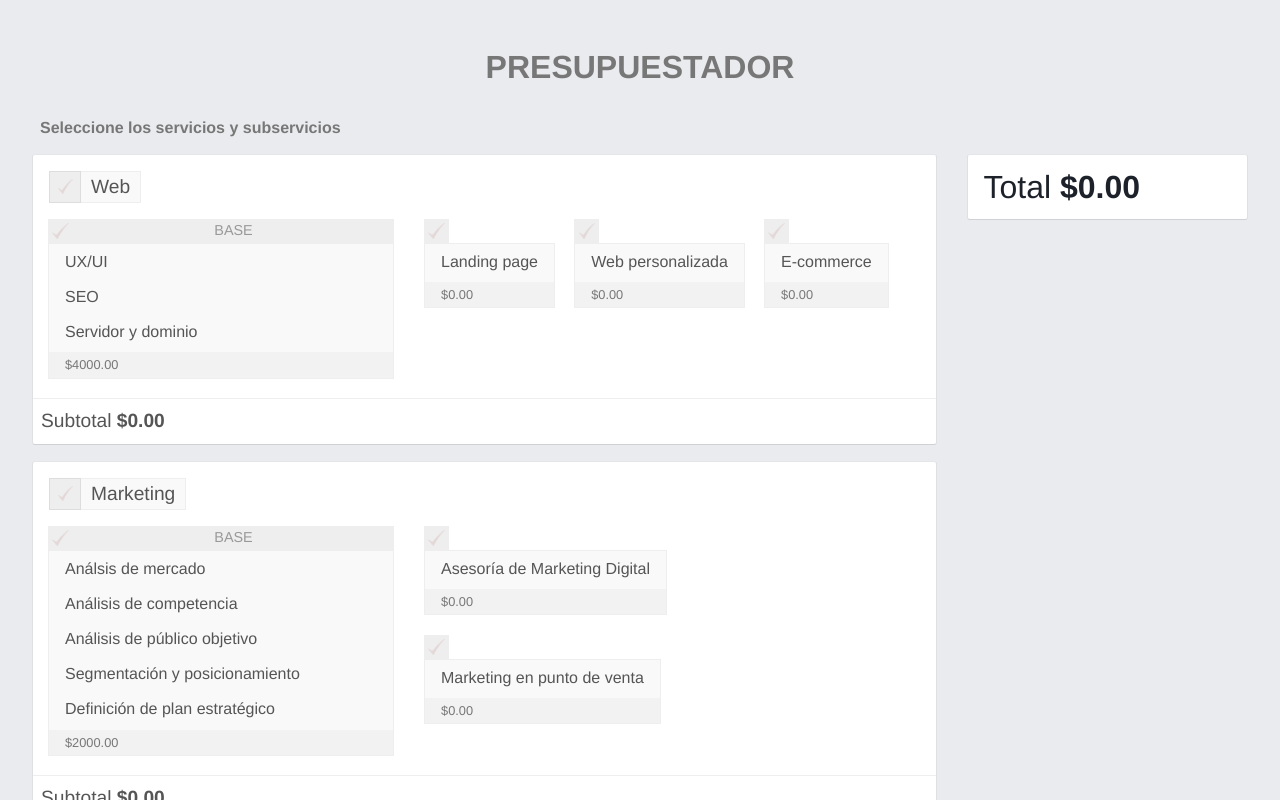
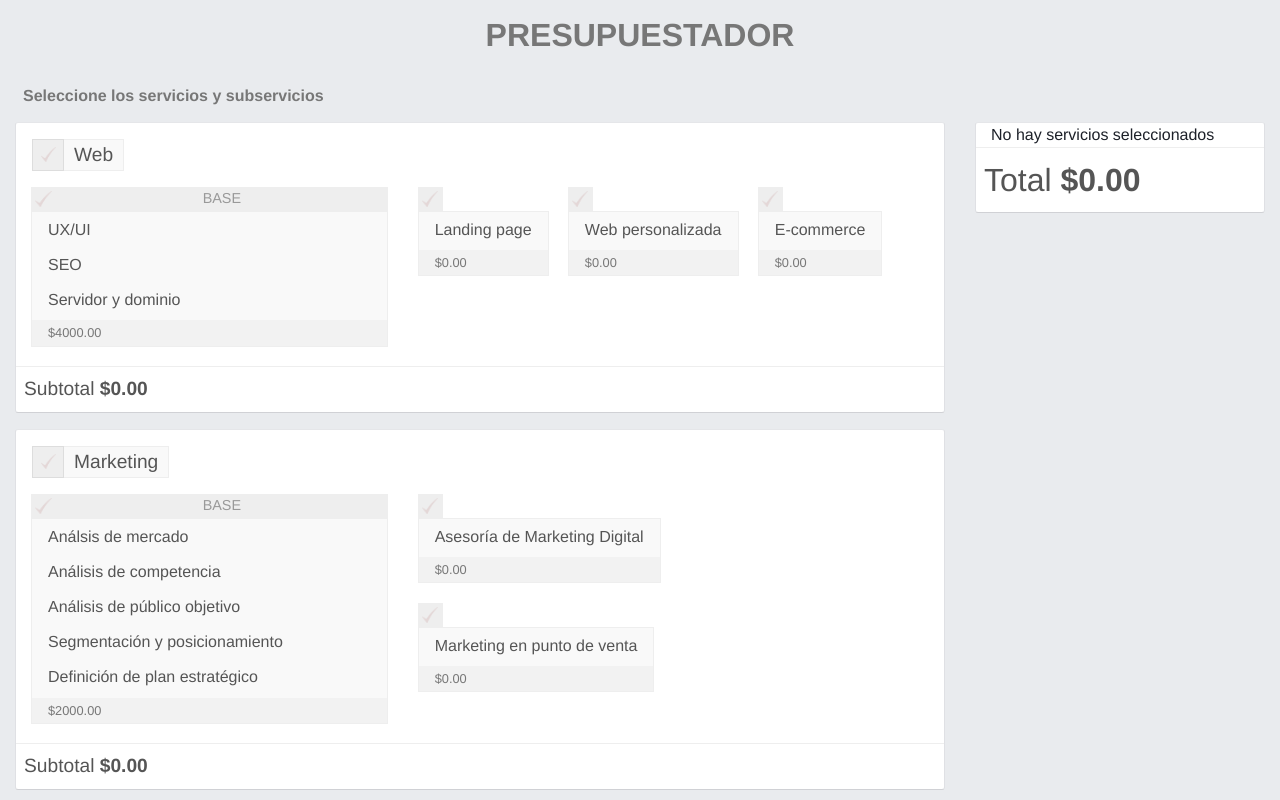
Before and after one commit to aboglioli/presupuestador, an Angular app: page / in a window 1280 px wide. Shown: the top 800 px of the page. Built offline with nearby package versions, Linux system fonts and the light colour scheme.

Commit message:
TotalComponent should show a summary of selected services

```diff
--- a/src/app/app.component.html
+++ b/src/app/app.component.html
@@ -1,12 +1,17 @@
+<div class="container-fluid">
   <header class="header">
     <h1>PRESUPUESTADOR</h1>
   </header>
 
   <app-services [services]="services"></app-services>
-<app-contact (contactData)="contactData = $event"></app-contact>
+  <app-contact
+    (contactData)="contactData = $event"
+    (contactValid)="contactValid = $event">
+  </app-contact>
 
   <div class="row">
     <div class="col text-right">
-    <button class="btn btn-primary" (click)="submit()">Enviar</button>
+      <button class="btn btn-primary" (click)="submit()" [disabled]="!contactValid">Enviar</button>
     </div>
   </div>
+</div>
--- a/src/app/app.component.ts
+++ b/src/app/app.component.ts
@@ -7,7 +7,8 @@ import * as R from 'ramda';
 })
 export class AppComponent implements OnInit {
   services: any;
-  contactData: any;
+  contactData: any = {};
+  contactValid = false;
 
   ngOnInit() {
     this.services = [
@@ -83,6 +84,16 @@ export class AppComponent implements OnInit {
       })
       .filter(service => service.items.length > 0);
 
-    console.log(services);
+    const data = {
+      contact: this.contactData,
+      services,
+      total: services.reduce(
+        (price, service) => price + service.items.reduce(
+          (price, item) => price + item.price,
+          0),
+        0)
+    };
+
+    console.log(data);
   }
 }
--- a/src/app/contact.component.ts
+++ b/src/app/contact.component.ts
@@ -8,6 +8,7 @@ import { Observable } from 'rxjs/Observable';
 })
 export class ContactComponent implements OnInit {
   @Output() contactData = new EventEmitter<any>();
+  @Output() contactValid = new EventEmitter<boolean>();
 
   contactForm: FormGroup;
   businessTypes = ['Emprendimiento', 'Empresa'];
@@ -25,7 +26,10 @@ export class ContactComponent implements OnInit {
     });
 
 
-    this.contactForm.valueChanges.subscribe(data => this.contactData.emit(data));
+    this.contactForm.valueChanges.subscribe(data => {
+      this.contactData.emit(data);
+      this.contactValid.emit(this.contactForm.valid);
+    });
   }
 
 }
--- a/src/app/total.component.html
+++ b/src/app/total.component.html
@@ -1,3 +1,15 @@
 <div class="panel panel-total">
-  Total <span class="total">${{total().toFixed(2)}}</span>
+  <div class="body">
+    <div class="container-fluid">
+      <div class="row">
+        <div class="col">
+          <div *ngIf="services.length > 0; else noSelectedServices">{{services | json}}</div>
+          <ng-template #noSelectedServices>No hay servicios seleccionados</ng-template>
+        </div>
+      </div>
+    </div>
+  </div>
+  <div class="footer">
+    Total <span class="total">${{total().toFixed(2)}}</span>
+  </div>
 </div>
--- a/src/app/total.component.ts
+++ b/src/app/total.component.ts
@@ -1,4 +1,5 @@
 import { Component, OnInit, Input } from '@angular/core';
+import * as R from 'ramda';
 
 @Component({
   selector: 'app-total',
@@ -10,6 +11,17 @@ export class TotalComponent implements OnInit {
   constructor() { }
 
   ngOnInit() {
+  }
+
+  get services() {
+    return this.sections
+      .map(service => {
+        return {
+          ...R.omit(['selected'], service),
+          items: service.items.filter(item => item.selected).map(R.omit(['selected']))
+        }
+      })
+      .filter(service => service.items.length > 0);
   }
 
   subtotal(items: any[]) {
--- a/src/styles.scss
+++ b/src/styles.scss
@@ -9,7 +9,6 @@ body, html {
   color: #1d2129;
   font-family: Ubuntu,Helvetica,Arial;
   font-size: 16px;
-  padding: 1rem;
 }
 
 .header {
@@ -187,11 +186,12 @@ h1 {
 
 .panel {
   &.panel-total {
-    font-size: 2rem;
-    padding: .5rem 1rem;
+    .footer {
+      font-size: 2rem;
 
-    .total {
-      font-weight: bold;
+      .total {
+        font-weight: bold;
+      }
     }
   }
 }
```
Lines whose indentation alone changed are shown as unchanged.
